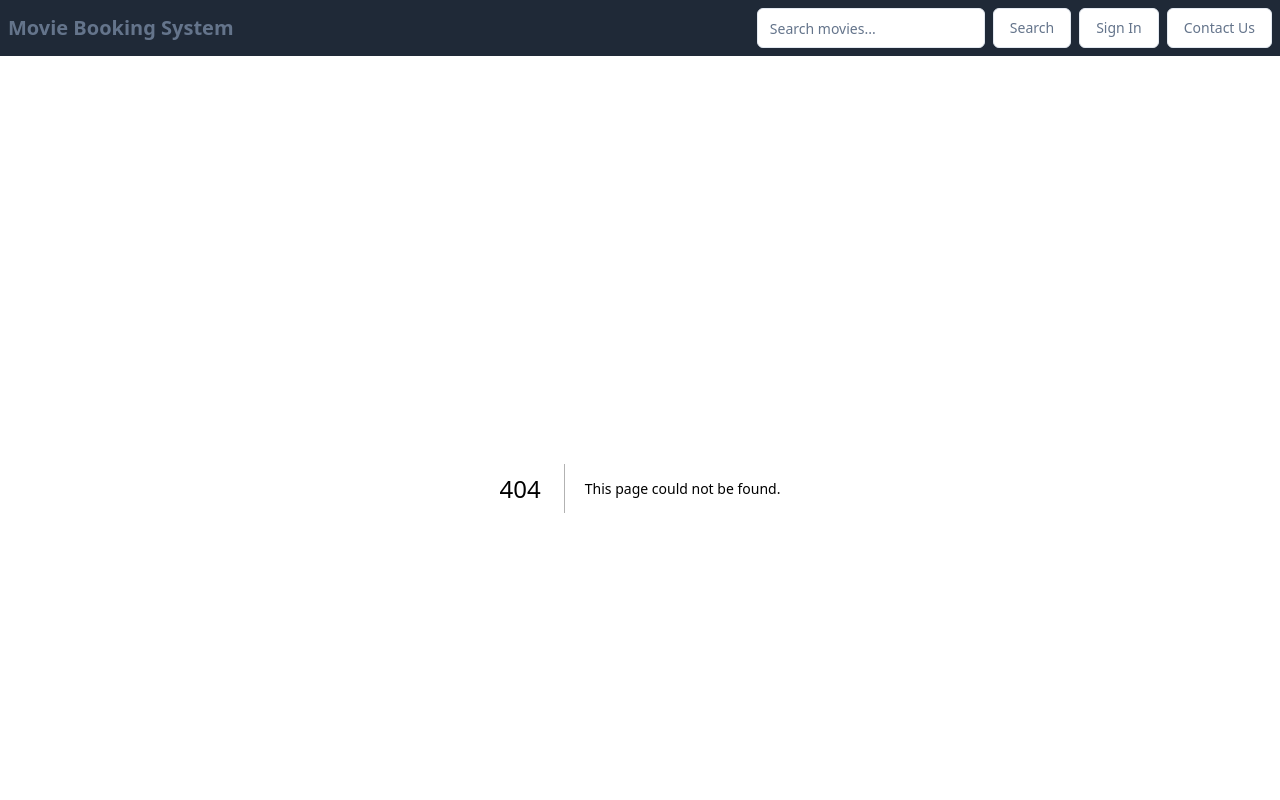
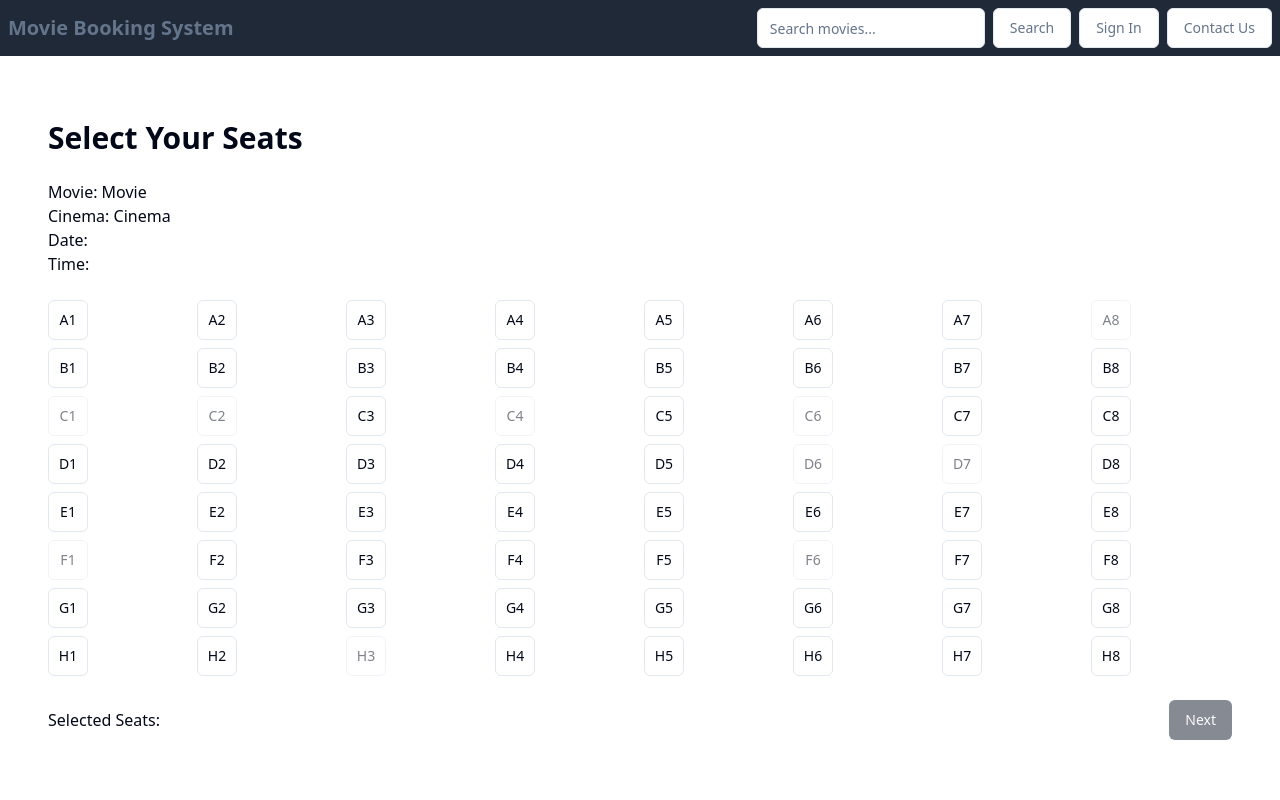
Before and after one commit to ThisaraWeerakoon/movie-reservation-system, a Next.js app in the folder frontend/: page /booking/1/show/1/alt in a window 1280 px wide. Before the commit this address had no page. Shown: the top 800 px of the page. Built offline with nearby package versions, Linux system fonts and the light colour scheme.

Commit message:
[WIP] Added Ticket pages, seat dialogue, payment options

```diff
--- a/frontend/src/app/booking/[id]/page.tsx
+++ b/frontend/src/app/booking/[movie_id]/page.tsx
@@ -1,8 +1,12 @@
 'use client';
 
 import { Button } from '@/components/ui/button';
+import { Dialog, DialogContent, DialogHeader, DialogTitle, DialogTrigger } from '@/components/ui/dialog';
+import { Input } from '@/components/ui/input';
+import { Label } from '@/components/ui/label';
 import { Select, SelectContent, SelectItem, SelectTrigger, SelectValue } from '@/components/ui/select';
 import Link from 'next/link';
+import { useRouter } from 'next/navigation';
 import { useState } from 'react';
 
 // Mock data for cinemas and showtimes
@@ -26,6 +30,11 @@ const cinemas = [
 
 export default function Booking({ params }: { params: { id: string } }) {
   const [selectedDate, setSelectedDate] = useState<string>('');
+  const [selectedCinema, setSelectedCinema] = useState<string>('');
+  const [selectedTime, setSelectedTime] = useState<string>('');
+  const [numberOfSeats, setNumberOfSeats] = useState<number>(1);
+  const [isDialogOpen, setIsDialogOpen] = useState(false);
+  const router = useRouter();
 
   // Generate an array of the next 7 days
   const dates = Array.from({ length: 7 }, (_, i) => {
@@ -34,8 +43,19 @@ export default function Booking({ params }: { params: { id: string } }) {
     return date.toISOString().split('T')[0];
   });
 
+  const handleTimeSelection = (cinemaId: string, time: string) => {
+    setSelectedCinema(cinemaId);
+    setSelectedTime(time);
+    setIsDialogOpen(true);
+  };
+
+  const handleSeatSelection = () => {
+    setIsDialogOpen(false);
+    router.push(`/booking/${params.id}/${selectedCinema}/${selectedDate}/${selectedTime}?seats=${numberOfSeats}`);
+  };
+
   return (
-    <div>
+    <div className="container mx-auto px-4 py-8">
       <h1 className="text-3xl font-bold mb-6">Book Your Movie</h1>
       <div className="mb-6">
         <Select onValueChange={setSelectedDate}>
@@ -56,17 +76,30 @@ export default function Booking({ params }: { params: { id: string } }) {
           <h2 className="text-2xl font-semibold mb-4">{cinema.name}</h2>
           <div className="flex flex-wrap gap-4">
             {cinema.showtimes.map((time) => (
-              // <Link key={time} href={`/booking/${params.id}/${cinema.id}/${selectedDate}/${time}`} passHref>
-              // change this to show.id
-              <Link key={time} href={`/booking/${params.id}/show/${params.id}`} passHref>
-                <Button variant="outline" disabled={!selectedDate}>
-                  {time}
-                </Button>
-              </Link>
+              <Button key={time} variant="outline" disabled={!selectedDate} onClick={() => handleTimeSelection(cinema.id.toString(), time)}>
+                {time}
+              </Button>
             ))}
           </div>
         </div>
       ))}
+      <Dialog open={isDialogOpen} onOpenChange={setIsDialogOpen}>
+        <DialogContent>
+          <DialogHeader>
+            <DialogTitle>How many seats?</DialogTitle>
+          </DialogHeader>
+          <div className="flex flex-wrap justify-center gap-3 py-4">
+            {[1, 2, 3, 4, 5, 6, 7, 8, 9, 10].map((num) => (
+              <Button key={num} variant={numberOfSeats === num ? 'default' : 'outline'} className="w-7 h-9 rounded-full" onClick={() => setNumberOfSeats(num)}>
+                {num}
+              </Button>
+            ))}
+          </div>
+          <Button onClick={handleSeatSelection} className="w-full">
+            Select Seats
+          </Button>
+        </DialogContent>
+      </Dialog>
     </div>
   );
 }
--- /dev/null
+++ b/frontend/src/app/booking/[movie_id]/show/[show_id]/alt/page.tsx
@@ -0,0 +1,75 @@
+'use client';
+
+import { Button } from '@/components/ui/button';
+import { useRouter, useSearchParams } from 'next/navigation';
+import { useEffect, useState } from 'react';
+
+// Mock data for seats
+const generateSeats = (totalSeats: number) => {
+  const rows = ['A', 'B', 'C', 'D', 'E', 'F', 'G', 'H'];
+  const seatsPerRow = Math.ceil(totalSeats / rows.length);
+  return rows
+    .flatMap((row) =>
+      Array.from({ length: seatsPerRow }, (_, i) => ({
+        id: `${row}${i + 1}`,
+        row,
+        number: i + 1,
+        isAvailable: Math.random() > 0.2, // Randomly make some seats unavailable
+      }))
+    )
+    .slice(0, totalSeats);
+};
+
+export default function SeatBooking({ params }: { params: { id: string; cinemaId: string; date: string; time: string } }) {
+  const [seats, setSeats] = useState(generateSeats(64));
+  const [selectedSeats, setSelectedSeats] = useState<string[]>([]);
+  const router = useRouter();
+  const searchParams = useSearchParams();
+  const numberOfSeats = parseInt(searchParams.get('seats') || '1', 10);
+
+  useEffect(() => {
+    // In a real application, you would fetch the actual seat data here
+    setSeats(generateSeats(64));
+  }, []);
+
+  const toggleSeat = (seatId: string) => {
+    setSelectedSeats((prev) => (prev.includes(seatId) ? prev.filter((id) => id !== seatId) : [...prev, seatId].slice(-numberOfSeats)));
+  };
+
+  const handleNext = () => {
+    if (selectedSeats.length === numberOfSeats) {
+      router.push(`/booking/${params.id}/confirm?seats=${selectedSeats.join(',')}`);
+    }
+  };
+
+  return (
+    <div className="container mx-auto px-4 py-8">
+      <h1 className="text-3xl font-bold mb-6">Select Your Seats</h1>
+      <div className="mb-6">
+        <p>Movie: Movie {params.id}</p>
+        <p>Cinema: Cinema {params.cinemaId}</p>
+        <p>Date: {params.date}</p>
+        <p>Time: {params.time}</p>
+      </div>
+      <div className="grid grid-cols-8 gap-2 mb-6">
+        {seats.map((seat) => (
+          <Button
+            key={seat.id}
+            variant={selectedSeats.includes(seat.id) ? 'default' : 'outline'}
+            onClick={() => toggleSeat(seat.id)}
+            disabled={!seat.isAvailable || (selectedSeats.length === numberOfSeats && !selectedSeats.includes(seat.id))}
+            className="w-10 h-10"
+          >
+            {seat.id}
+          </Button>
+        ))}
+      </div>
+      <div className="flex justify-between items-center">
+        <p>Selected Seats: {selectedSeats.join(', ')}</p>
+        <Button onClick={handleNext} disabled={selectedSeats.length !== numberOfSeats}>
+          Next
+        </Button>
+      </div>
+    </div>
+  );
+}
--- /dev/null
+++ b/frontend/src/app/booking/[movie_id]/show/[show_id]/ticket/[ticket_id]/invoice/page.tsx
@@ -0,0 +1,53 @@
+'use client';
+
+import { Card, CardContent, CardHeader, CardTitle } from '@/components/ui/card';
+import { useSearchParams } from 'next/navigation';
+
+// Mock data for movie details
+const movieDetails = {
+  title: 'Inception',
+  cinema: 'Cinema City',
+  date: '2023-07-15',
+  time: '19:00',
+};
+
+export default function TicketInvoice({ params }: { params: { id: string } }) {
+  const searchParams = useSearchParams();
+  const selectedSeats = searchParams.get('seats')?.split(',') || [];
+
+  return (
+    <div className="container mx-auto px-4 py-8">
+      <h1 className="text-3xl font-bold mb-6">E-Ticket Invoice</h1>
+      <Card>
+        <CardHeader>
+          <CardTitle>Movie Ticket</CardTitle>
+        </CardHeader>
+        <CardContent>
+          <div className="space-y-2">
+            <h1>
+              <strong>Movie:</strong> {movieDetails.title}
+            </h1>
+            <p>
+              <strong>Cinema:</strong> {movieDetails.cinema}
+            </p>
+            <p>
+              <strong>Date:</strong> {movieDetails.date}
+            </p>
+            <p>
+              <strong>Time:</strong> {movieDetails.time}
+            </p>
+            <p>
+              <strong>Seats:</strong> {selectedSeats.join(', ')}
+            </p>
+            <p>
+              <strong>Total Amount Paid:</strong> LKR {selectedSeats.length * 770}.00
+            </p>
+            <p>
+              <strong>Code:</strong> QSDF74FA64FA7SD3AS75A4V7
+            </p>
+          </div>
+        </CardContent>
+      </Card>
+    </div>
+  );
+}
--- /dev/null
+++ b/frontend/src/app/booking/[movie_id]/show/[show_id]/ticket/[ticket_id]/page.tsx
@@ -0,0 +1,76 @@
+'use client';
+
+import { Button } from '@/components/ui/button';
+import React from 'react';
+
+export default function Component() {
+
+  const rows = ['J', 'I', 'H', 'G', 'F', 'E', 'D', 'C', 'B', 'A'];
+  const seatsPerRow = [18, 18, 18, 16, 16, 16, 16, 16, 16, 16];
+  const premiumRows = ['P2', 'P1'];
+  const premiumSeatsPerRow = [6, 6];
+
+  // Occupied seats
+  const occupiedNormalSeats = ['A1', 'B5', 'C10', 'F7', 'J18'];
+  const occupiedPremiumSeats = ['DL1-3', 'DL2-1'];
+  const prices = {
+    normal: {
+      full: 1400,
+      half: 1300,
+    },
+    premium: {
+      full: 2600,
+      half: 2500,
+    },
+  };
+
+  const renderSeats = (row: string, seats: number, isPremiun: boolean = false) => {
+    const seatButtons = [];
+    for (let i = 1; i <= seats; i++) {
+      const seatIndex = `${row}${isPremiun ? '-' : ''}${i}`;
+      const isOccupied = isPremiun ? occupiedPremiumSeats.includes(seatIndex) : occupiedNormalSeats.includes(seatIndex);
+
+      seatButtons.push(
+        <Button key={seatIndex} variant={isOccupied ? 'ghost' : 'outline'} size="sm" className={`w-8 h-8 p-0 m-0.5 text-xs ${isOccupied ? 'opacity-50 bg-slate-300 cursor-not-allowed' : ''}`} onClick={() => !isOccupied && console.log(seatIndex)} disabled={isOccupied}>
+          {i}
+        </Button>
+      );
+    }
+    return seatButtons;
+  };
+
+  return (
+    <div className="w-full max-w-4xl mx-auto p-4 bg-background">
+      <h1 className="text-xl font-bold mb-4">Theater</h1>
+
+      <div className="mb-6">
+        <h2 className="text-sm font-semibold mb-2">
+          [ PREMIUM ] FULL (LKR{prices.premium.full}.00) / HALF (LKR{prices.premium.half}.00)
+        </h2>
+        {premiumRows.map((row, index) => (
+          <div key={row} className="flex items-center mb-2">
+            <span className="mr-2 font-semibold w-8">{row}</span>
+            {renderSeats(row, premiumSeatsPerRow[index], true)}
+          </div>
+        ))}
+      </div>
+
+      <div className="mb-6">
+        <h2 className="text-sm font-semibold mb-2">
+          [ ODC ] FULL (LKR{prices.normal.full}.00) / HALF (LKR{prices.normal.half}.00)
+        </h2>
+        {rows.map((row, index) => (
+          <div key={row} className="flex items-center mb-2">
+            <span className="mr-2 font-semibold w-4">{row}</span>
+            {renderSeats(row, seatsPerRow[index])}
+          </div>
+        ))}
+      </div>
+
+      <div className="text-center mt-8">
+        <p className="text-sm font-semibold">SCREEN</p>
+        <div className="w-full h-2 bg-blue-200 mt-2 rounded-full"></div>
+      </div>
+    </div>
+  );
+}
```
Also changed, not shown: frontend/src/app/booking/[movie_id]/show/[show_id]/page.tsx (renamed from frontend/src/app/booking/[id]/show/[show_id]/page.tsx).
